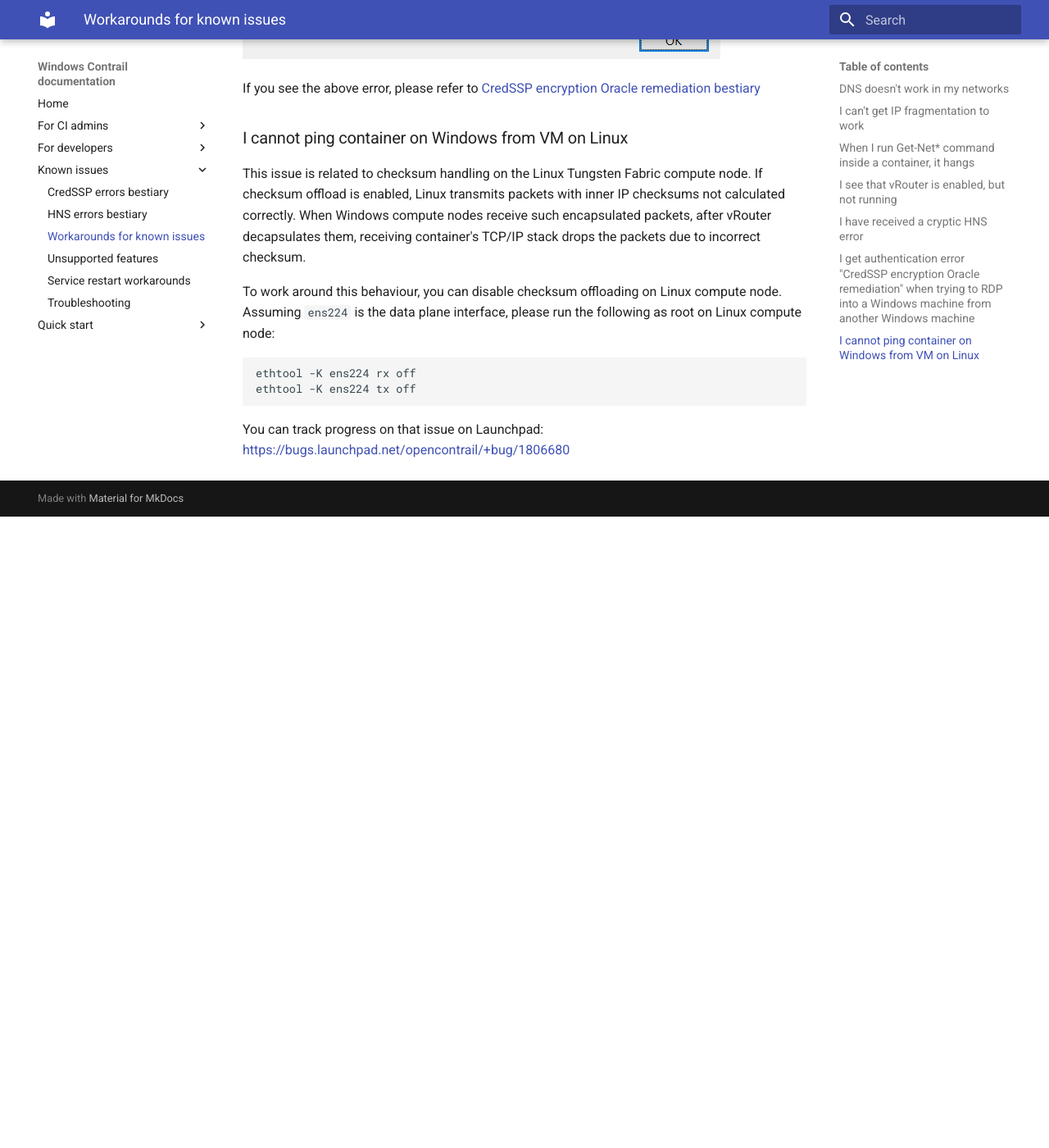
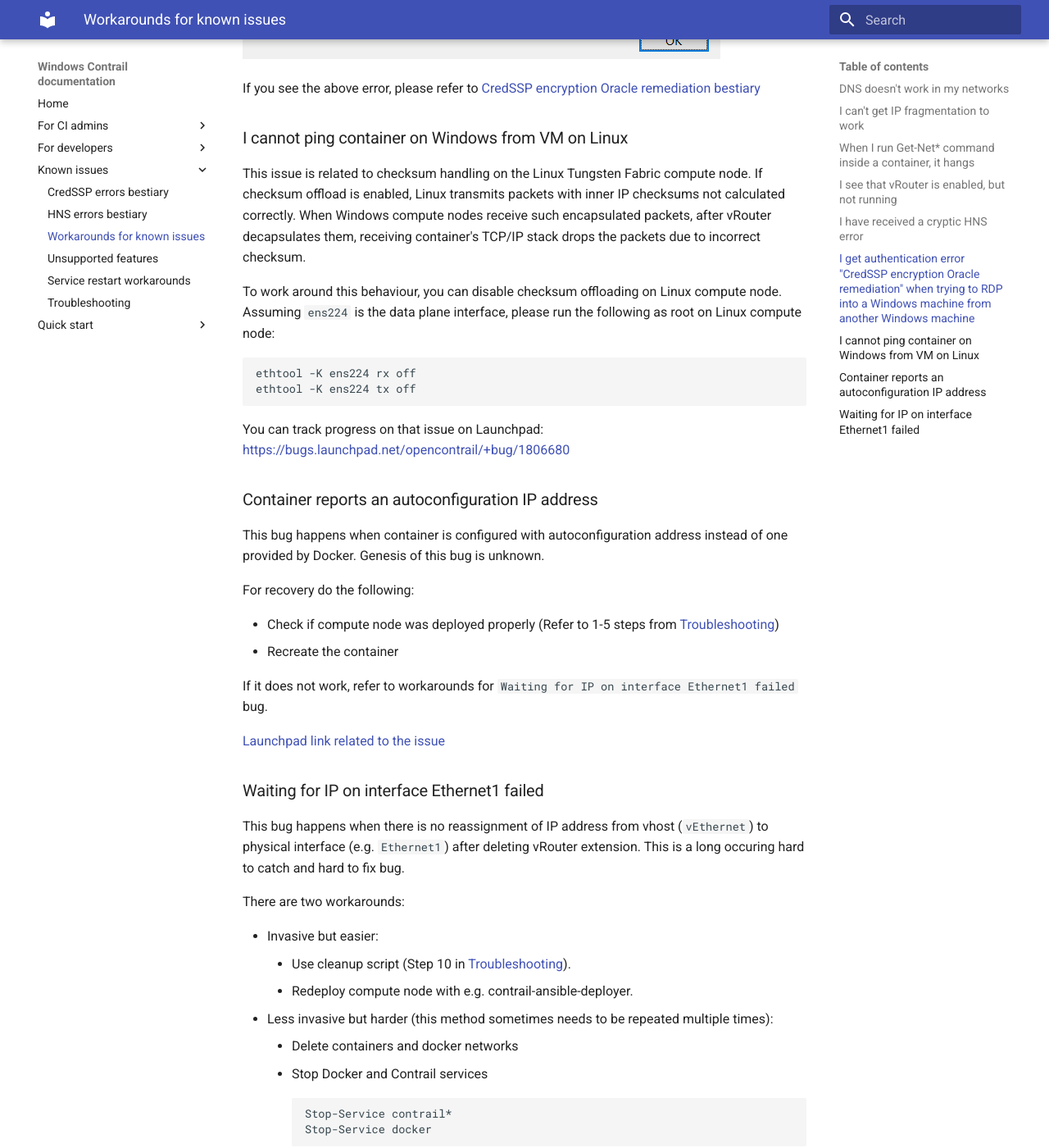
Before and after one commit to piotr-szuberski/contrail-windows-docs, an MkDocs documentation site: the page built from doc/Known_issues/Known_issues.md, in a window 1280 px wide and 1400 px high, scrolled down 1947 px. Shown: the whole window at 82% size. Built offline with MkDocs 1.6.1 and Material for MkDocs 9.7.7, drawn with Linux system fonts in a browser that asks for light colours; before the commit the page ends 2577 px from its top, so only the background shows below that; some of the changed text lies outside the part shown.

Commit message:
Workarounds for hard to fix bugs (#104)
* Workarounds for hard to fix bugs

* Make bug description more readable

* Update doc/Known_issues/Known_issues.md

Co-Authored-By: aethyrxeo <arkadiusz.kudan@codilime.com>

* Apply suggested change

* Describe vRouter reinstalling

* Fix formatting

```diff
--- a/doc/Known_issues/Known_issues.md
+++ b/doc/Known_issues/Known_issues.md
@@ -92,3 +92,53 @@
     ethtool -K ens224 tx off
 
 You can track progress on that issue on Launchpad: [https://bugs.launchpad.net/opencontrail/+bug/1806680](https://bugs.launchpad.net/opencontrail/+bug/1806680)
+
+### Container reports an autoconfiguration IP address
+
+This bug happens when container is configured with autoconfiguration address instead of one provided by Docker.
+Genesis of this bug is unknown.
+
+For recovery do the following:
+
+- Check if compute node was deployed properly (Refer to 1-5 steps from [Troubleshooting](./Troubleshooting.md))
+- Recreate the container
+
+If it does not work, refer to workarounds for `Waiting for IP on interface Ethernet1 failed` bug.
+
+[Launchpad link related to the issue](https://bugs.launchpad.net/opencontrail/+bug/1794263)
+
+### Waiting for IP on interface Ethernet1 failed
+
+This bug happens when there is no reassignment of IP address from vhost (`vEthernet`) to physical interface (e.g. `Ethernet1`) after deleting vRouter extension.
+This is a long occuring hard to catch and hard to fix bug.
+
+There are two workarounds:
+
+- Invasive but easier:
+    - Use cleanup script (Step 10 in [Troubleshooting](./Troubleshooting.md)).
+    - Redeploy compute node with e.g. contrail-ansible-deployer.
+- Less invasive but harder (this method sometimes needs to be repeated multiple times):
+    - Delete containers and docker networks
+    - Stop Docker and Contrail services
+
+            Stop-Service contrail*
+            Stop-Service docker
+
+    - Reinstall vRouter extension
+
+            # Enter folder where vRouter's msi is located
+            # Uninstall vRouter extension
+            msiexec /x vRouter.msi
+            # Remove container networks
+            Get-ContainerNetwork | Remove-ContainerNetwork -ErrorAction SilentlyContinue -Force
+            Get-ContainerNetwork | Remove-ContainerNetwork -Force
+            # Install vRouter extension
+            msiexec /i vRouter.msi
+
+    - Start Docker and Contrail services
+
+            Start-Service docker
+            Start-Service contrail*
+
+
+[Launchpad link related to the issue](https://bugs.launchpad.net/opencontrail/+bug/1794262)
```
